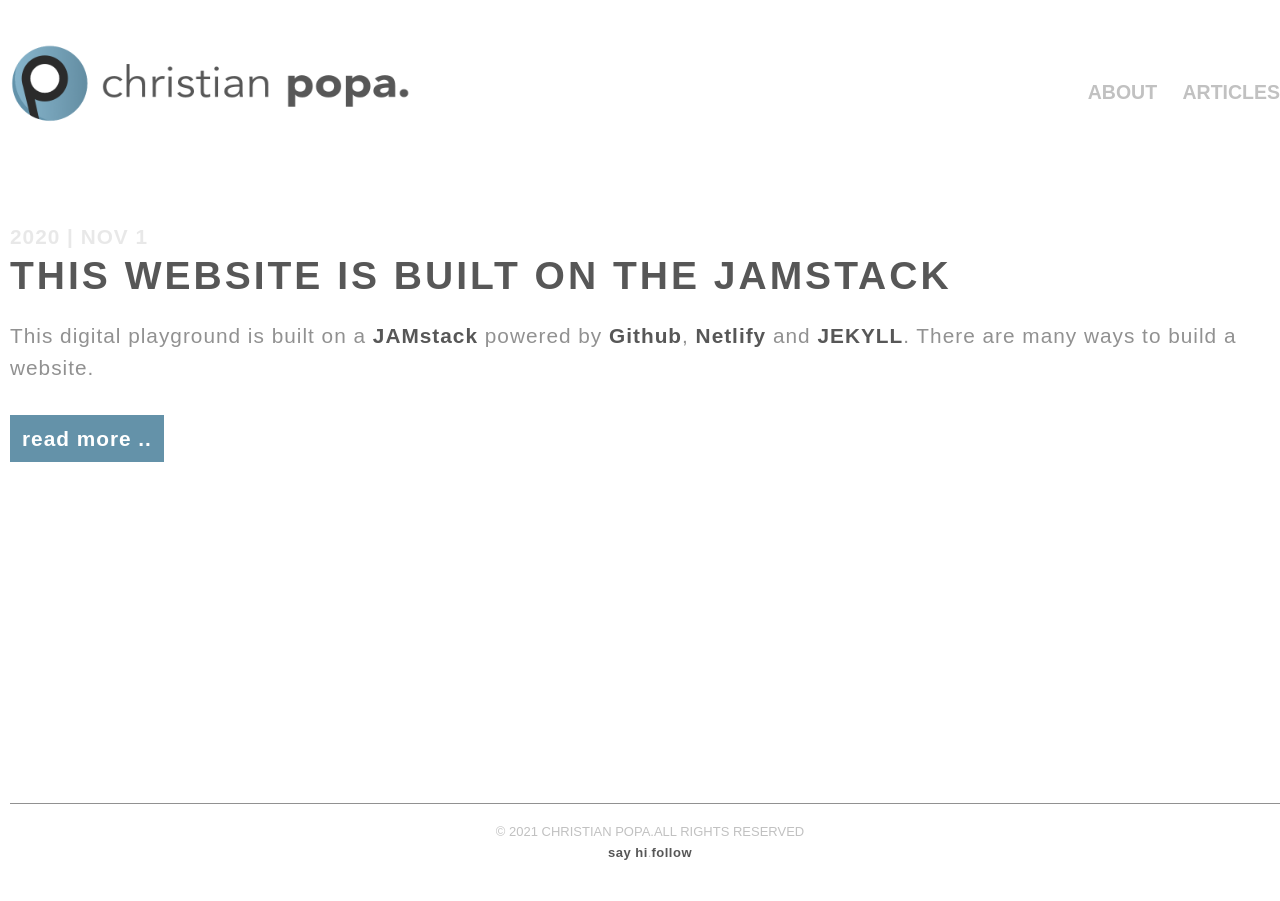
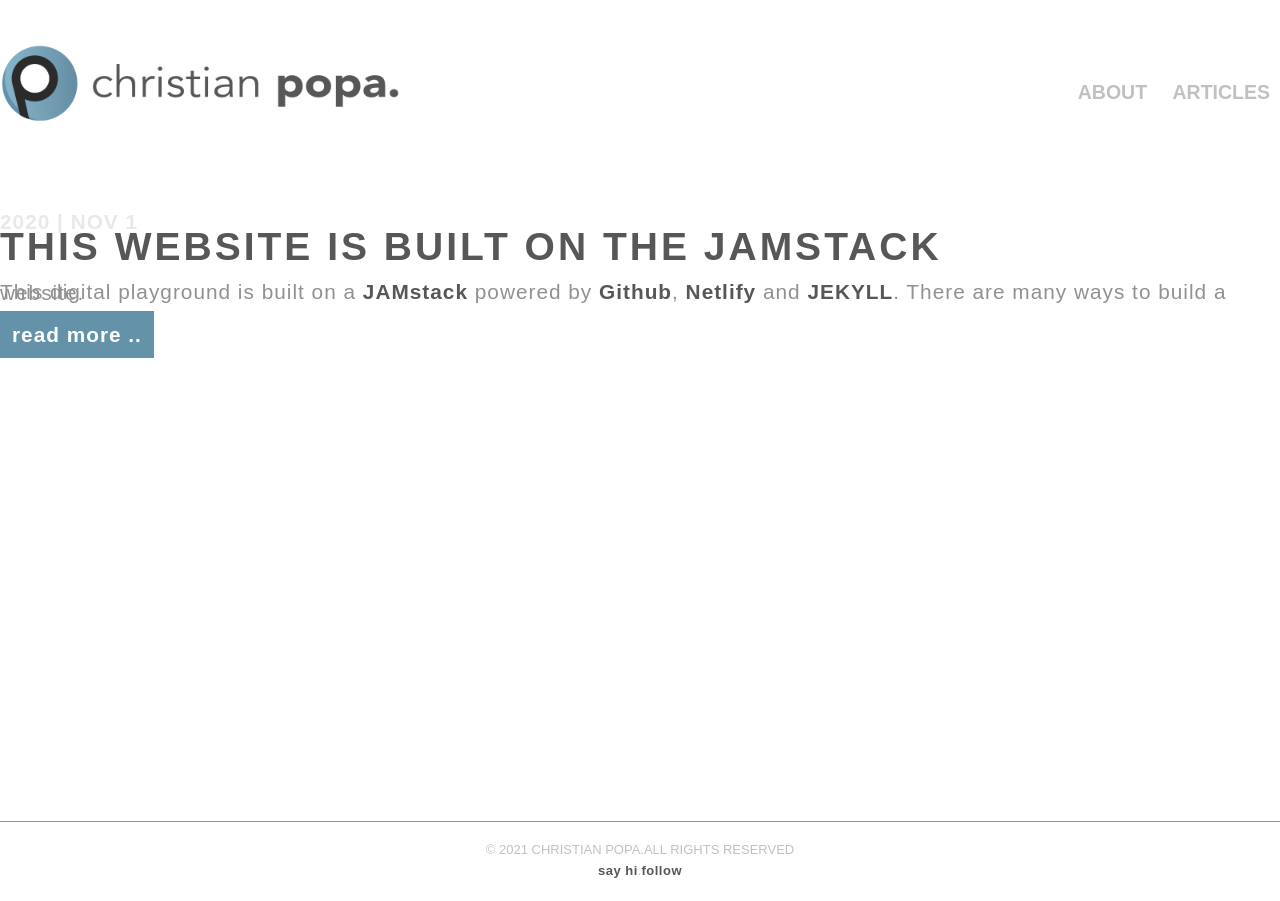
Before and after one commit to cristego/cristego.github.io, a Jekyll site: the page built from articles/index.html, in a window 1280 px wide. Built offline with Jekyll 4.4.1, drawn with Linux system fonts in a browser that asks for light colours; the list of posts is cut into pages by our own code.

Commit message:
css updates

```diff
--- a/css/core.css
+++ b/css/core.css
@@ -112,7 +112,7 @@
 
 html, body {height: 100%;}
 
-body {background: #fff; padding-left: 10px; padding-right: 10px;}
+body {background: #fff;}
 
 header, footer, #container, #footer_content, #content, #content_about {
 	float: left;
@@ -121,7 +121,7 @@
 	margin: 0 auto;
 }
 
-#container {min-height: 68%;}
+#container {min-height: 70%;}
 
 footer {
 	width:100%;
@@ -155,7 +155,7 @@
 }
 
 @media only screen and (max-width: 800px) {
-	body, header, footer, #container {width: 90%; margin-left: 5%; margin-right: 5%;}
+	body, header, footer, #container {width: 100%; padding-left: 5px; padding-right: 5px;}
 }
 
 /* Title */
@@ -410,7 +410,7 @@
 	/*font-size: 1.1em;*/
 	font-size: 1.6em;
 	letter-spacing: 1px;
-	line-height: 1.5;
+	line-height: 1.5px;
 	margin-top: 20px;
 	color: #919191;
 }
```
